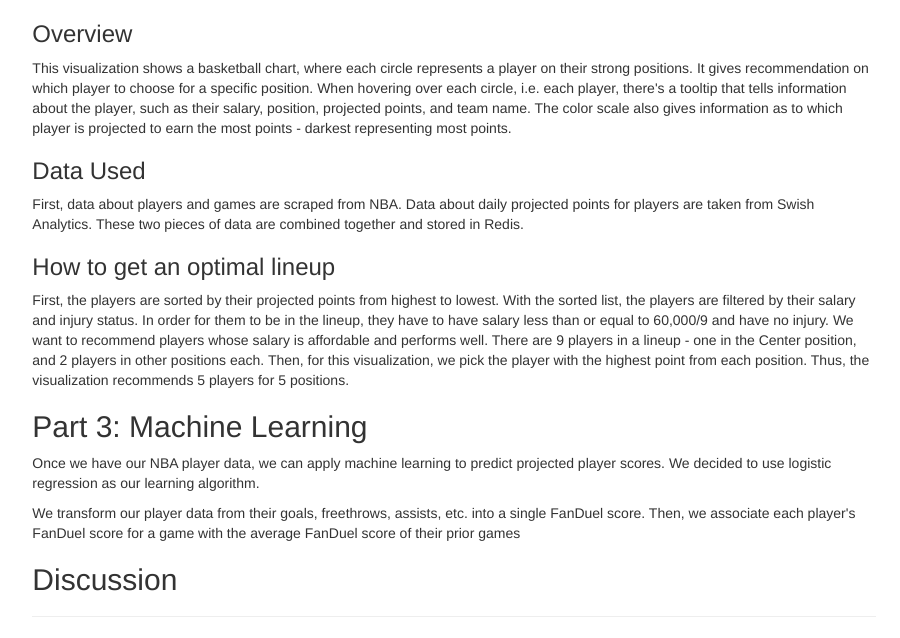
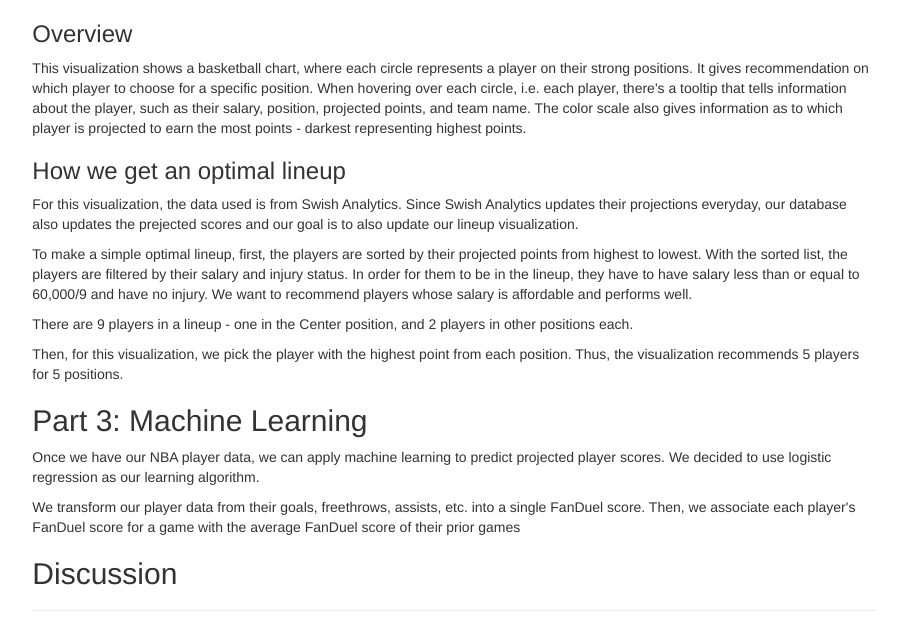
Before and after one commit to steffanigomez323/LineupRecommender, a Flask app: page /writeup in a window 1280 px wide. Shown: the part 2008-2646 px from the top of the page, without its empty margins (186-1086 px from the left). After the commit the page ends 2619 px from the top, so only its background shows below. Run offline with Flask 2, Linux system fonts and the light colour scheme; some libraries are stand-ins or nearby versions.

Commit message:
removed headings

```diff
--- a/templates/writeup.html
+++ b/templates/writeup.html
@@ -20,28 +20,26 @@
             <p>We also obtain data from Swish Analytics, which provides player score projections based on their own models. We use this data as an example to compare with the projections we make.</p>
 
             <h2>Part 2: Visualization</h2>
-            <img src="../images/mainviz.png" style="width:458px;height:458px;"></img>
-            <img src="../images/tooltip1.png" style="width:470px;height:458px;"></img>
-            <img src="../images/tooltip2.png" style="width:470px;height:458px;"></img>
+            <img src="../static/images/mainviz.png" style="width:458px;height:458px;"></img>
+            <img src="../static/images/tooltip1.png" style="width:470px;height:458px;"></img>
+            <img src="../static/images/tooltip2.png" style="width:470px;height:458px;"></img>
 
             <h3>Overview</h3>
             <p>
-                This visualization shows a basketball chart, where each circle represents a player on their strong positions. It gives recommendation on which player to choose for a specific position. When hovering over each circle, i.e. each player, there's a tooltip that tells information about the player, such as their salary, position, projected points, and team name. The color scale also gives information as to which player is projected to earn the most points - darkest representing most points.
-
+                This visualization shows a basketball chart, where each circle represents a player on their strong positions. It gives recommendation on which player to choose for a specific position. When hovering over each circle, i.e. each player, there's a tooltip that tells information about the player, such as their salary, position, projected points, and team name. The color scale also gives information as to which player is projected to earn the most points - darkest representing highest points.
             </p>
 
-            <h3>Data Used</h3>
+            <h3>How we get an optimal lineup</h3>
             <p>
-                First, data about players and games are scraped from NBA. Data about daily projected points for players are taken from Swish Analytics. These two pieces of data are combined together and stored in Redis.
-
+                For this visualization, the data used is from Swish Analytics. Since Swish Analytics updates their projections everyday, our database also updates the prejected scores and our goal is to also update our lineup visualization.
             </p>
-
-            <h3>How to get an optimal lineup</h3>
             <p>
-                First, the players are sorted by their projected points from highest to lowest. With the sorted list, the players are filtered by their salary and injury status. In order for them to be in the lineup, they have to have salary less than or equal to 60,000/9 and have no injury. We want to recommend players whose salary is affordable and performs well.
-
+                To make a simple optimal lineup, first, the players are sorted by their projected points from highest to lowest. With the sorted list, the players are filtered by their salary and injury status. In order for them to be in the lineup, they have to have salary less than or equal to 60,000/9 and have no injury. We want to recommend players whose salary is affordable and performs well.
+            </p>
+            <p>
                 There are 9 players in a lineup - one in the Center position, and 2 players in other positions each.
-
+            </p>
+            <p>
                 Then, for this visualization, we pick the player with the highest point from each position. Thus, the visualization recommends 5 players for 5 positions.
             </p>
 
```
